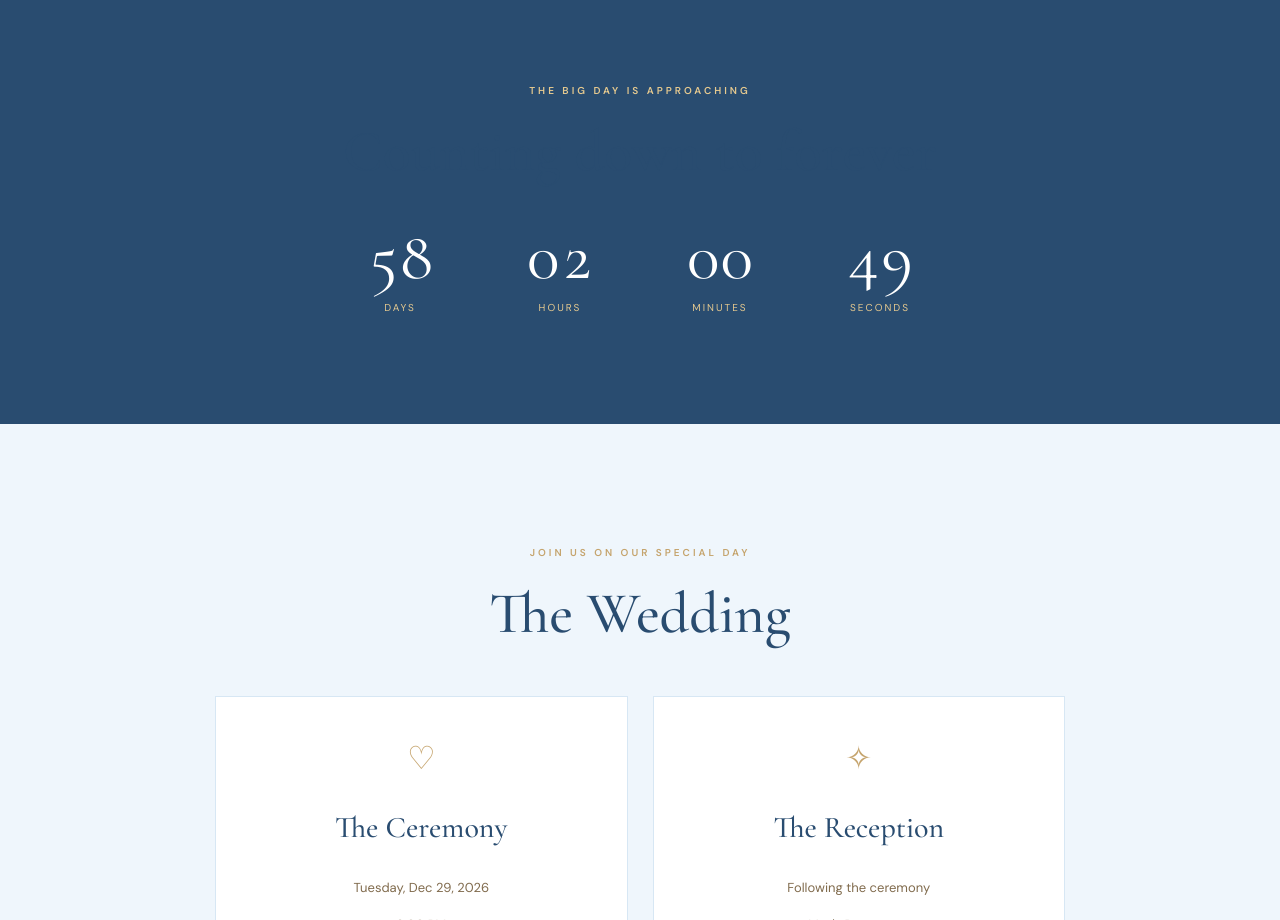
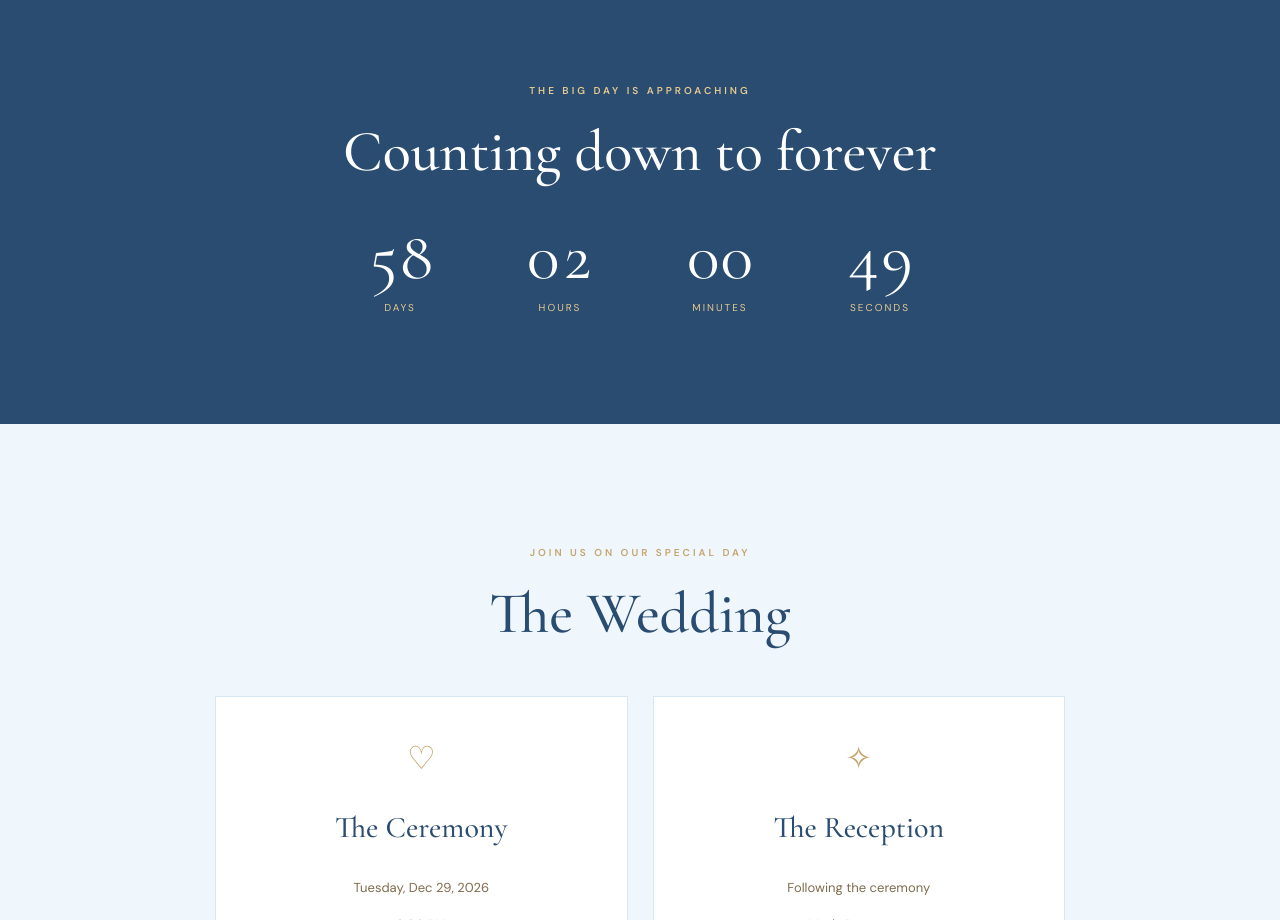
Before and after one commit to JemsonMislani/Wedding-Invitation, a React (Vite) app: page / in a window 1280 px wide. Shown: the part 2240-3160 px from the top of the page. Built offline with nearby package versions, Linux system fonts and the light colour scheme.

Commit message:
change color of h2

```diff
--- a/src/App.css
+++ b/src/App.css
@@ -1399,3 +1399,8 @@ body {
 #guests span::before {
   color: #C5A46D !important;
 }
+
+/* RESTORE COUNTDOWN HEADING */
+.countdown h2 {
+  color: #ffffff !important;
+}
```
